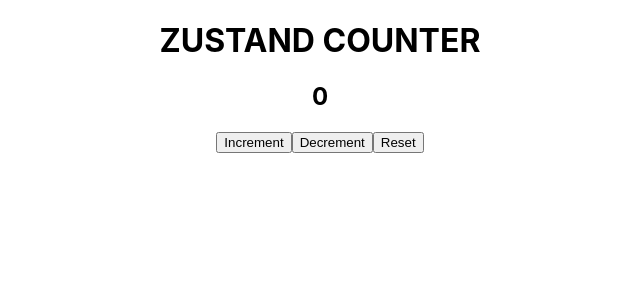
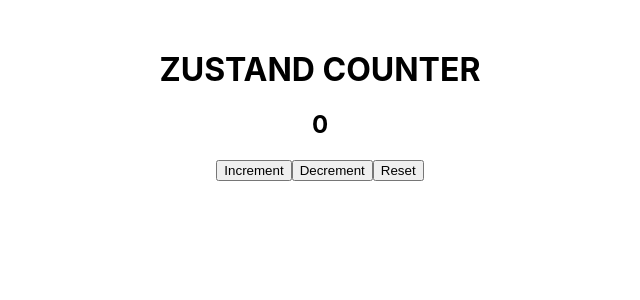
Before and after one commit to SrayaSreedharan/Zustand, a React (Create React App) app: page / in a window 1280 px wide. Shown: the top 300 px of the page, without its empty margins (320-960 px from the left). Built offline with nearby package versions, Linux system fonts and the light colour scheme.

Commit message:
feat(store): add Zustand counter store with increment, decrement, and reset actions

```diff
--- a/src/App.js
+++ b/src/App.js
@@ -5,7 +5,7 @@ function App() {
   const { count, increment, decrement, reset } = useCounterStore()
 
   return (
-    <div style={{ textAlign: 'center'}}>
+    <div style={{ textAlign: 'center', marginTop: '50px' }}>
       <h1>ZUSTAND COUNTER</h1>
       <h2>{count}</h2>
       <button onClick={increment}>Increment</button>
```
